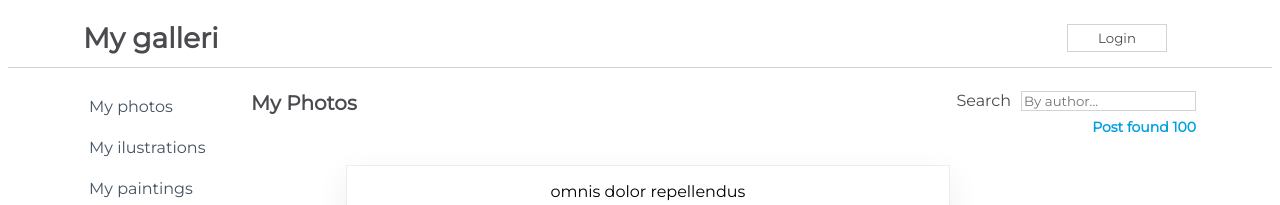
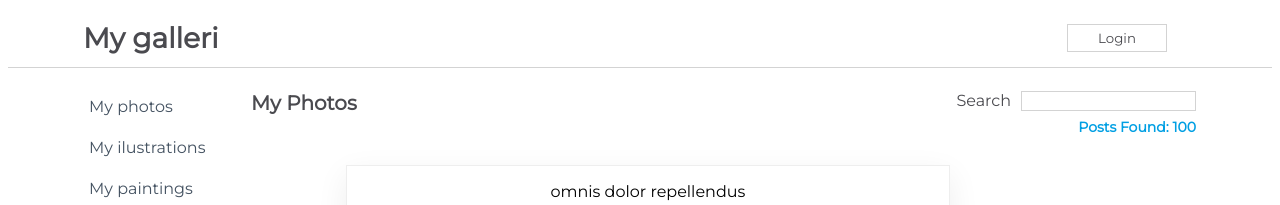
Before and after one commit to rebahama/challenge, a React (Create React App) app in the folder my-app/: page / in a window 1280 px wide. Shown: the top 205 px of the page. Built offline with nearby package versions, Linux system fonts and the light colour scheme.

Commit message:
add replace class with hooks

```diff
--- a/my-app/src/App.js
+++ b/my-app/src/App.js
@@ -4,6 +4,7 @@
 // {<NavBarSimple/>}
 import NavBarForm from './components/NavBarForm';
 import Content from './components/Content';
+import ContentHooks from './components/ContentHooks';
 
 
 function App() {
@@ -11,7 +12,7 @@
     <div className={css.App}>
       {<SideBar/>}
       {<NavBarForm/>}
-      {<Content/>}
+      {<ContentHooks/>}
     </div>
   );
 }
--- /dev/null
+++ b/my-app/src/components/ContentHooks.js
@@ -0,0 +1,55 @@
+import React, { useEffect,useState } from 'react'
+import css from "./css/Content.module.css"
+import { savedPosts } from "../posts.json";
+import Loader from './Loader';
+import PostItem from './PostItem';
+
+function ContentHooks() {
+    const [isLoaded, setIsLoaded] = useState(false);
+    const [fetchedPosts, setFetchedPosts] = useState([]);
+
+    useEffect(()=>{
+        setTimeout(() => {
+            setIsLoaded(true);
+            setFetchedPosts(savedPosts);
+        }, 2000)
+    }, []);
+
+    const handleChange = (e) => {
+        const name = e.target.value.toLowerCase();
+        const filteredPosts = savedPosts.filter((post)=>{
+            return post.name.toLowerCase().includes(name);
+        })
+
+        setFetchedPosts(filteredPosts)
+    }
+
+    return (
+        <div className={css.Content}>
+            <div className={css.TitleBar}>
+                <h1>My Photos</h1>
+                <form>
+                    <label htmlFor="searchinput">Search</label>
+                    <input
+                    type="search"
+                    id="searchinput"
+                    onChange={(e)=>{handleChange(e)}}
+                    />
+                    <h4>Posts Found: {fetchedPosts.length}</h4>
+                </form>
+
+            </div>
+            <div className={css.SearchResults}>
+                {
+                    isLoaded ?
+                    <PostItem savedPosts={fetchedPosts} />
+                    : <Loader />
+
+                }
+
+            </div>
+        </div>
+    )
+}
+
+export default ContentHooks
```
